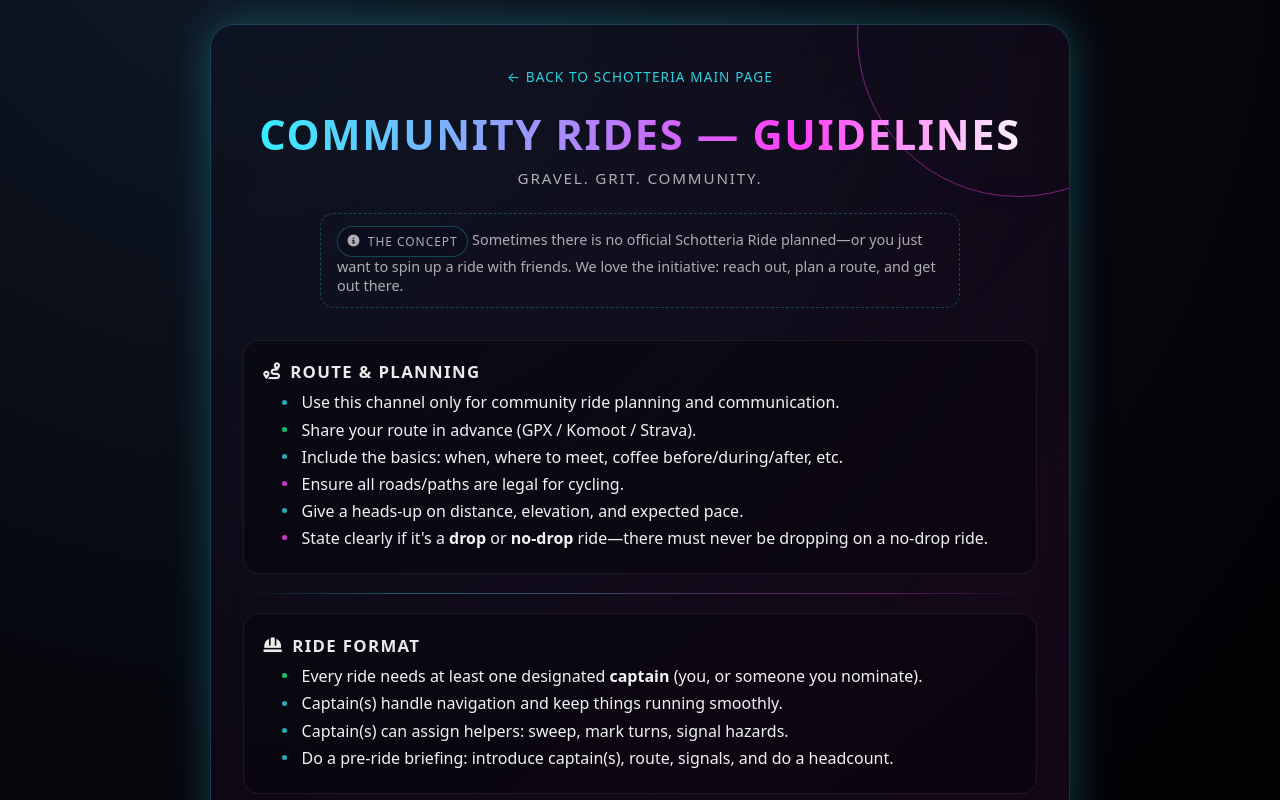
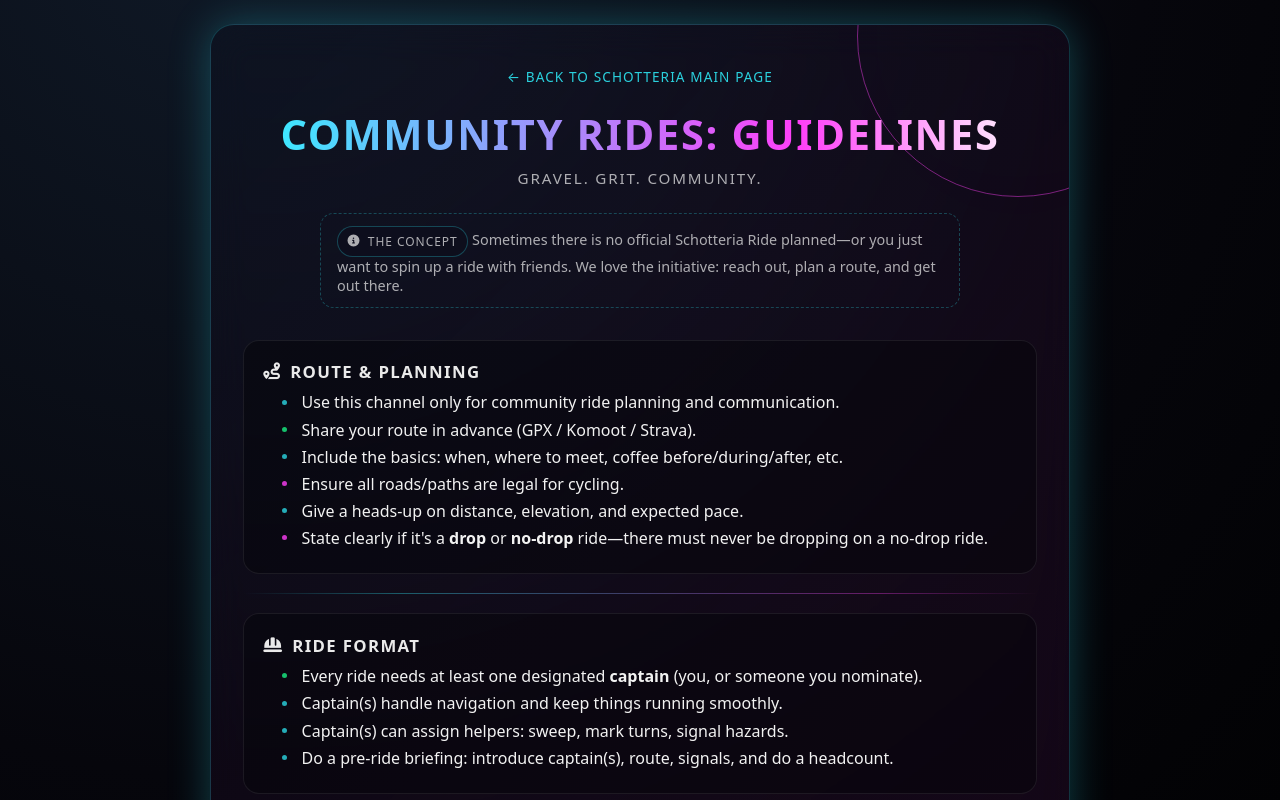
Before and after one commit to icirco/schotteria-static, a plain HTML site: page community-rides/index.html in a window 1280 px wide. Shown: the top 800 px of the page. Drawn offline with Linux system fonts and the light colour scheme.

Commit message:
Update index.html

```diff
--- a/community-rides/index.html
+++ b/community-rides/index.html
@@ -170,7 +170,7 @@
           ← Back to Schotteria Main Page
         </a>
       </div>
-      <h1>Community Rides — Guidelines</h1>
+      <h1>Community Rides: Guidelines</h1>
       <p class="subtitle">Gravel. Grit. Community.</p>
     </header>
 
```
